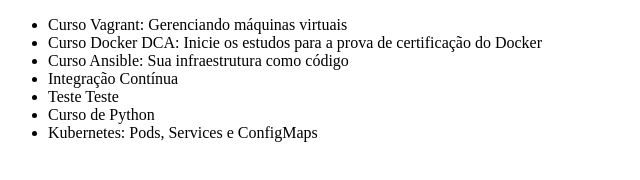
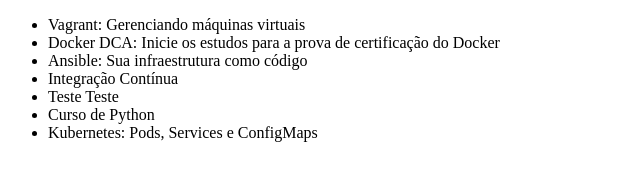
Before and after one commit to MatBorges/alura_git, a plain HTML site: page index.html in a window 1280 px wide. Shown: the whole page, without its empty margins (0-640 px from the left). Drawn offline with Linux system fonts and the light colour scheme.

Commit message:
Removida a palavra Curso dos titulos dos cursos

```diff
--- a/index.html
+++ b/index.html
@@ -6,9 +6,9 @@
     </head>
     <body>
         <ul>
-            <li>Curso Vagrant: Gerenciando máquinas virtuais</li>
-            <li>Curso Docker DCA: Inicie os estudos para a prova de certificação do Docker</li>
-            <li>Curso Ansible: Sua infraestrutura como código</li>
+            <li>Vagrant: Gerenciando máquinas virtuais</li>
+            <li>Docker DCA: Inicie os estudos para a prova de certificação do Docker</li>
+            <li>Ansible: Sua infraestrutura como código</li>
             <li>Integração Contínua</li>
             <li>Teste Teste</li>
             <li>Curso de Python</li>
```
